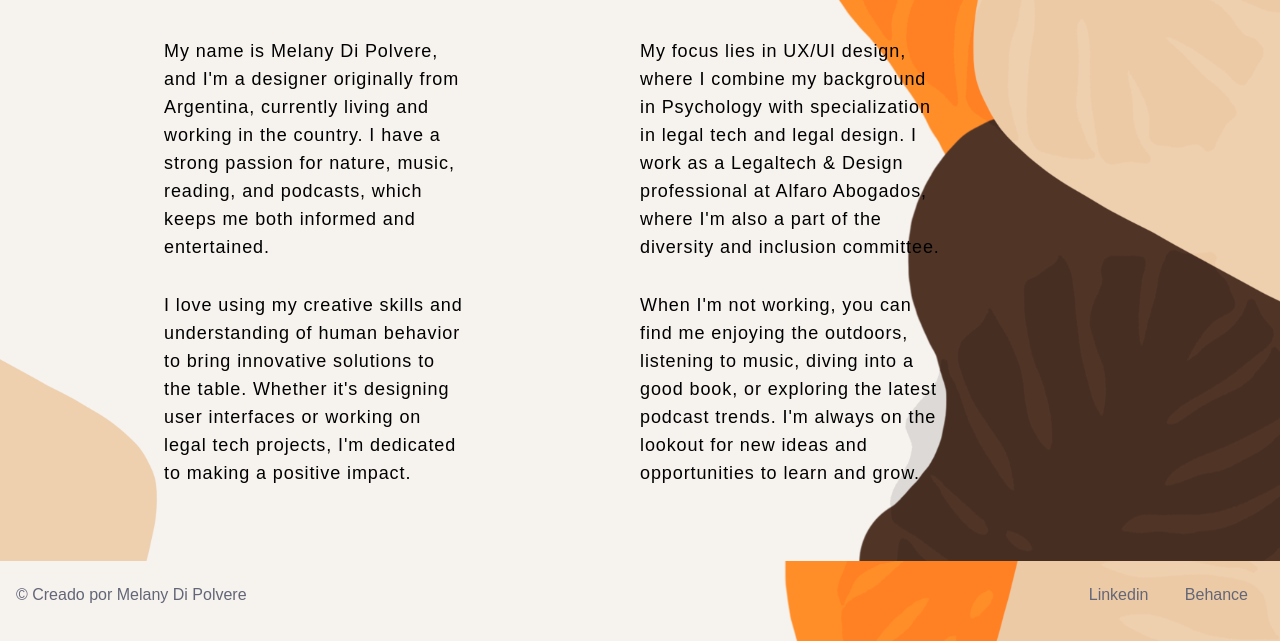
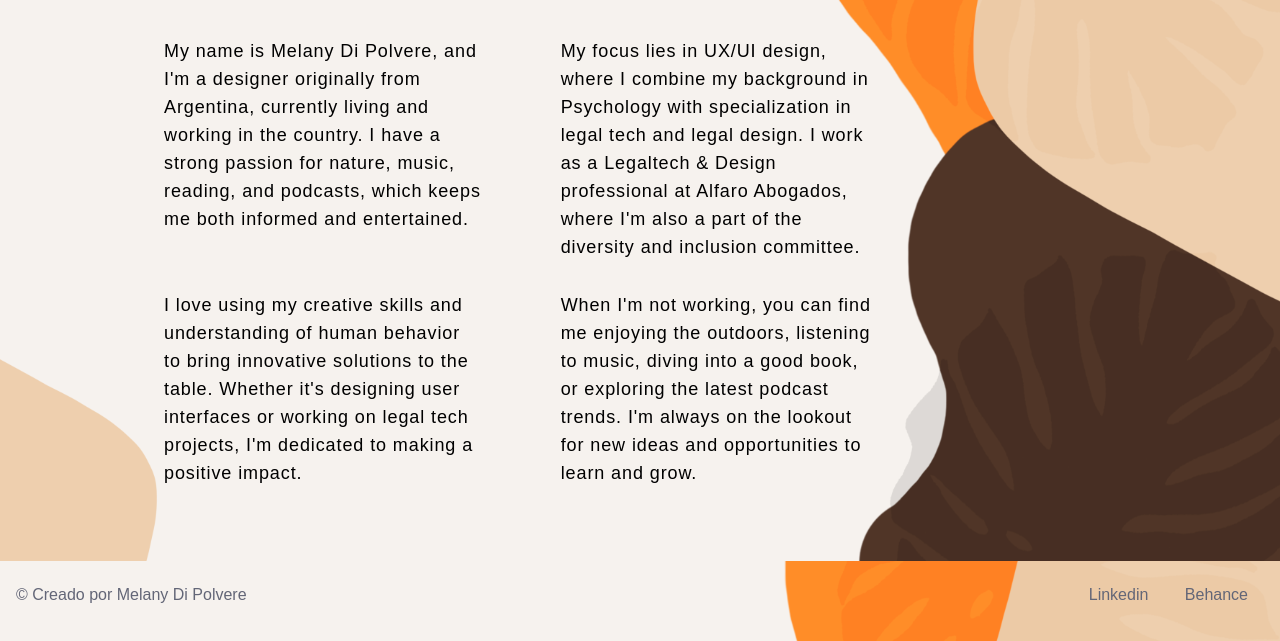
Before and after one commit to melanydipolvere/Melany-Portfolio, a plain HTML site: page pages/aboutme.html in a window 1280 px wide. Shown: the part 159-800 px from the top of the page. Drawn offline with nearby package versions, Linux system fonts and the light colour scheme.

Commit message:
texto actualizado

```diff
--- a/css/estilo.css
+++ b/css/estilo.css
@@ -133,7 +133,7 @@ h2 {
     text-transform: none;
     margin-top: 20px;
     margin-bottom: 10px;
-    margin-right: 150px;
+    margin-right: 55px;
 }
 .image-container img {
     width: 60vw;
--- a/pages/aboutme.html
+++ b/pages/aboutme.html
@@ -41,7 +41,7 @@
             <h2>Hello!</h2>
             <section class="container">
                 <div class="row">
-                    <div class="col-md-6">
+                    <div class="col-md-5">
                         <p class="grid-container">
 
                             My name is Melany Di Polvere, and I'm a designer originally from Argentina, currently living
@@ -49,21 +49,21 @@
                             podcasts, which keeps me both informed and entertained.
                         </p>
                     </div>
-                    <div class="col-md-6">
+                    <div class="col-md-5">
                         <p class="grid-container">My focus lies in UX/UI design, where I combine my background in Psychology
                             with
                             specialization in legal tech and legal design. I work as a Legaltech & Design professional
                             at Alfaro Abogados, where I'm also a part of the diversity and inclusion committee.
                         </p>
                     </div>
-                    <div class="col-md-6">
+                    <div class="col-md-5">
                         <p class="grid-container">
                             I love using my creative skills and understanding of human behavior to bring innovative
                             solutions to the table. Whether it's designing user interfaces or working on legal tech
                             projects, I'm dedicated to making a positive impact.
                         </p>
                     </div>
-                    <div class="col-md-6">
+                    <div class="col-md-5">
                         <p class="grid-container">
                             When I'm not working, you can find me enjoying the outdoors, listening to music, diving into
                             a good book, or exploring the latest podcast trends. I'm always on the lookout for new ideas
```
Also changed, not shown: pages/contact.html (+1 -1 lines), pages/skills.html (+3 -3 lines).
